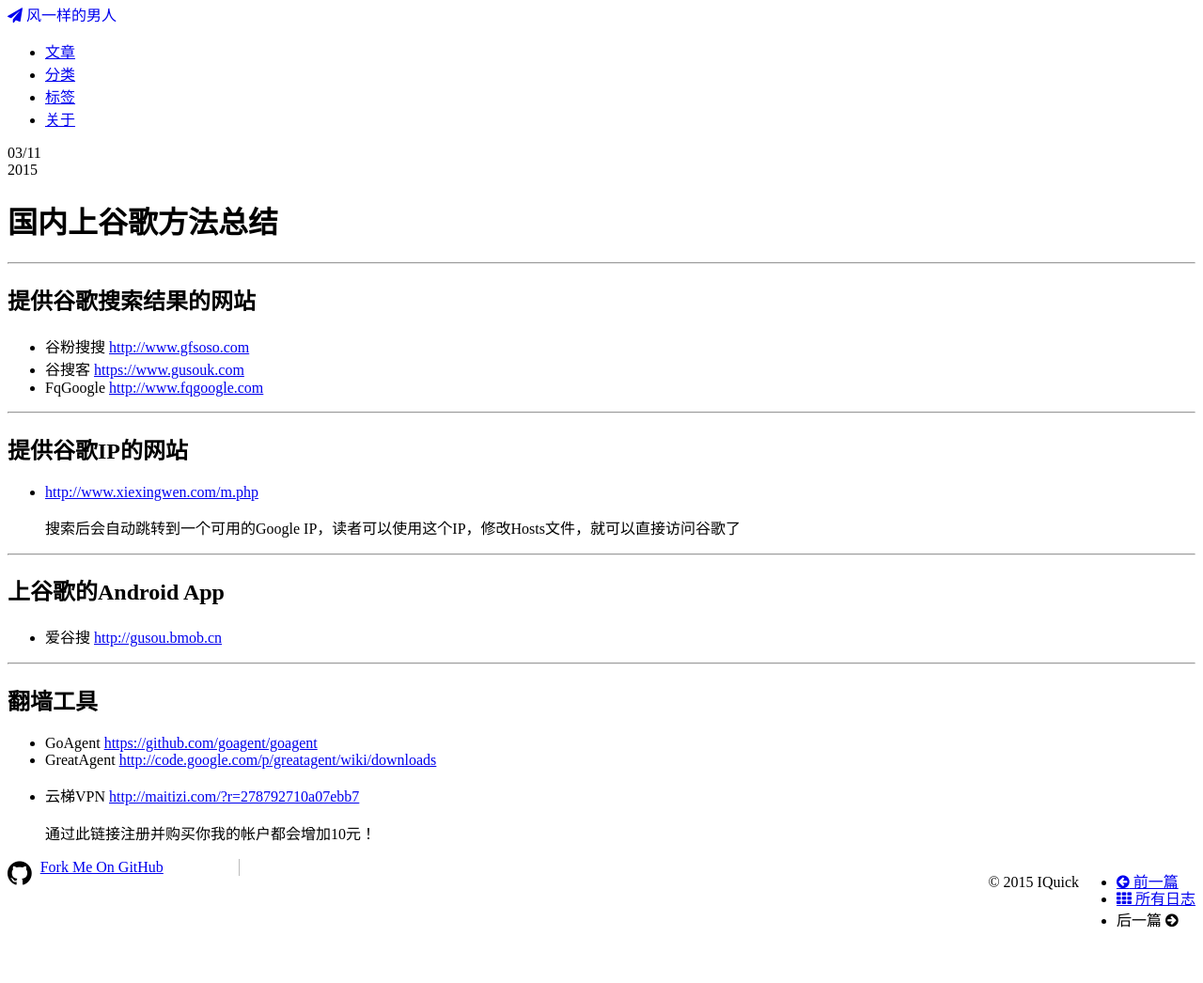
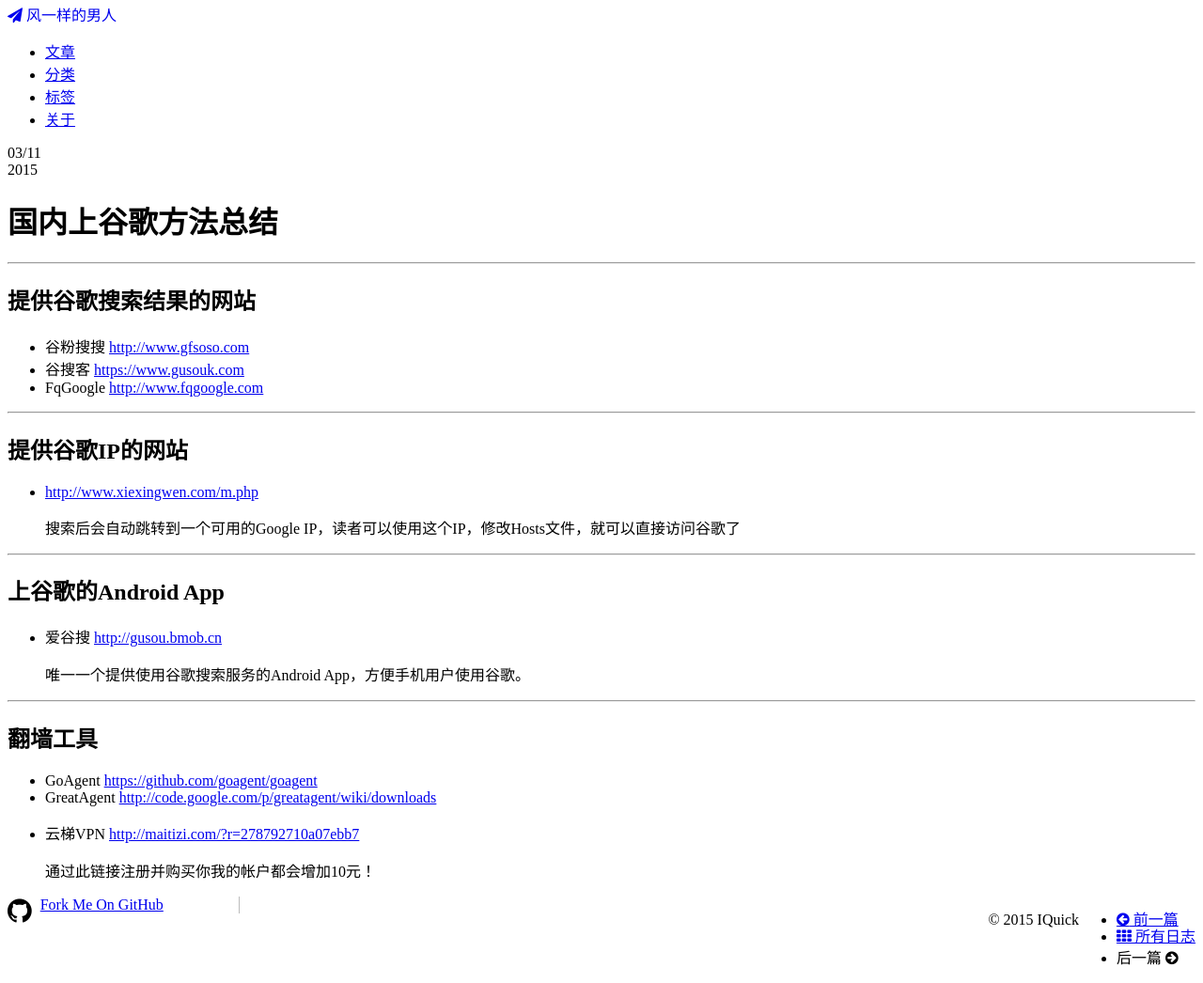
Before and after one commit to iQuick/iquick.github.io, a Jekyll site: the page built from _posts/2015-03-11-google-search-method.md, in a window 1280 px wide. Shown: the whole page at 94% size. Built offline with Jekyll 4.4.1, drawn with Linux system fonts in a browser that asks for light colours; nearby versions of some CDN libraries; Markdown is read by kramdown in place of the engine named in the settings; comment, search, counter and statistics services are not loaded; before the commit the page ends 1006 px from its top, so only the background shows below that.

Commit message:
google serach method

```diff
--- a/_posts/2015-03-11-google-search-method.md
+++ b/_posts/2015-03-11-google-search-method.md
@@ -30,9 +30,9 @@
 
 * 爱谷搜 [http://gusou.bmob.cn](http://gusou.bmob.cn)
 
+  唯一一个提供使用谷歌搜索服务的Android App，方便手机用户使用谷歌。
 
 ---
-
 
 ## 翻墙工具
 
```
